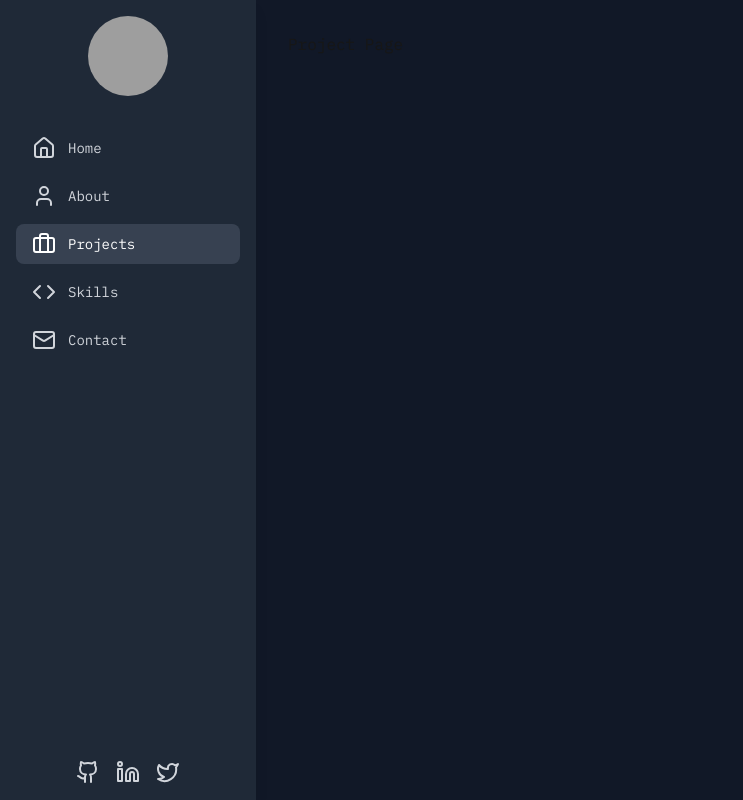
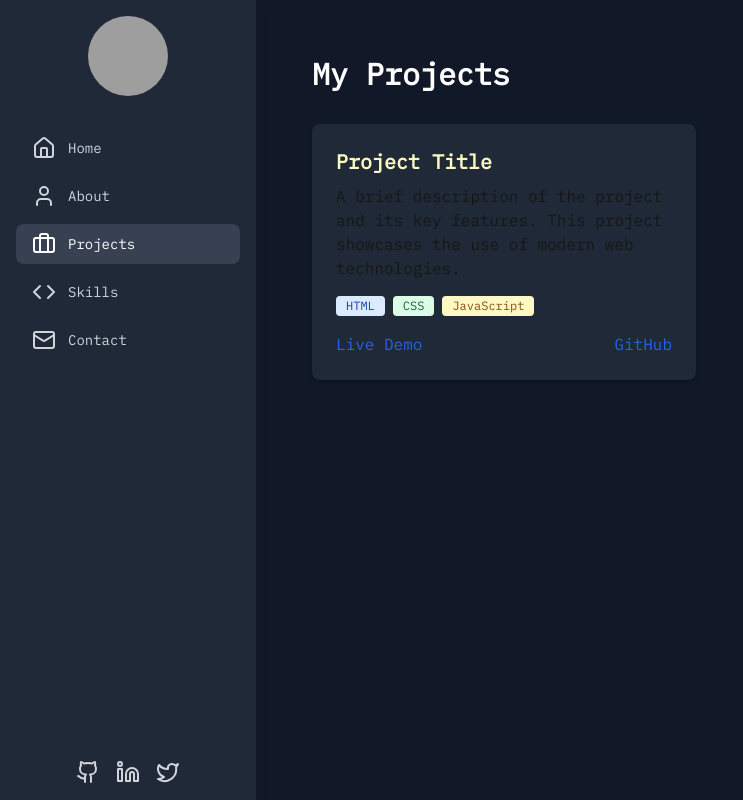
Before and after one commit to alanJames00/portfolio-site, a Next.js app: page /projects in a window 1280 px wide. Shown: the whole page, without its empty margins (0-743 px from the left). Built offline with nearby package versions, Linux system fonts and the light colour scheme; grey boxes are pictures that could not be loaded.

Commit message:
fix: projects page styles

```diff
--- a/app/projects/page.tsx
+++ b/app/projects/page.tsx
@@ -1,6 +1,25 @@
 import React from "react"
+import ProjectCard from "../components/projectCard";
+import projects from '@/data/projects'
 export default function Page() {
     return (
-        <h1>Project Page</h1>
+        <div className="container mx-auto p-6">
+
+            <h1 className="text-3xl font-semibold text-white mb-8">My Projects</h1>
+
+            <div className="grid gap-6 grid-cols-1 sm:grid-cols-1 md:grid-cols-2 lg:grid-cols-2">
+                {projects.map((project) => (
+                    <ProjectCard
+                        key={project.title}
+                        title={project.title}
+                        description={project.description}
+                        tags={project.tags}
+                        demoUrl={project.demoUrl}
+                        githubUrl={project.githubUrl}
+                        url={project.url}
+                    />
+                ))}
+            </div>
+        </div>
     );
 }
```
